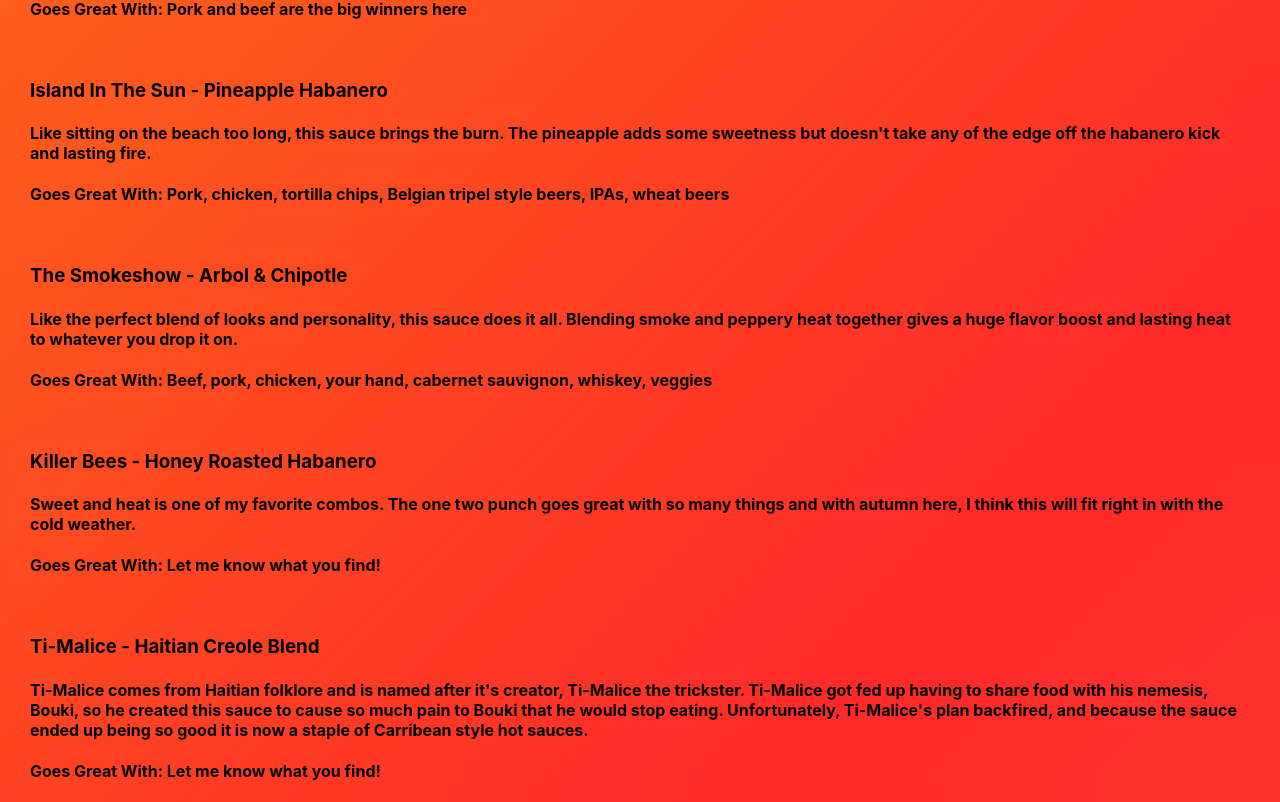
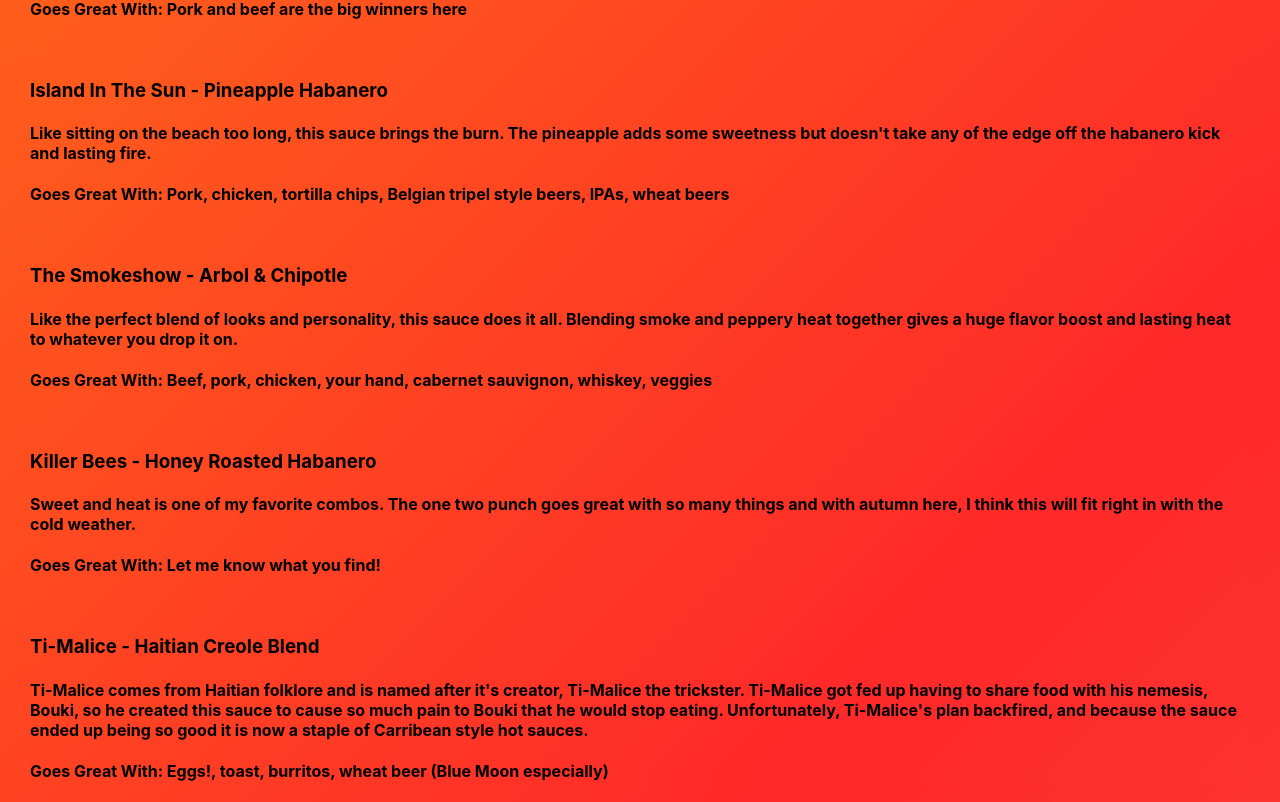
Before and after one commit to WyldWanderer/prometheus-hot-sauce, a React (Create React App) app: page / in a window 1280 px wide. Shown: the part 1241-2043 px from the top of the page. Built offline with nearby package versions, Linux system fonts and the light colour scheme.

Commit message:
Finished debugging for Heroku deployment

```diff
--- a/src/App.css
+++ b/src/App.css
@@ -3,7 +3,7 @@ body {
 	background-size: 400% 400%;
 	animation: gradient 10s ease infinite;
 	height: 100%;
-  margin: 15px;
+  	margin: 15px;
 }
 
 nav {
--- a/src/rawData/hotSaucesData.json
+++ b/src/rawData/hotSaucesData.json
@@ -52,7 +52,7 @@
         "7": {
             "name" : "Ti-Malice - Haitian Creole Blend",
             "description" : "Ti-Malice comes from Haitian folklore and is named after it's creator, Ti-Malice the trickster. Ti-Malice got fed up having to share food with his nemesis, Bouki, so he created this sauce to cause so much pain to Bouki that he would stop eating. Unfortunately, Ti-Malice's plan backfired, and because the sauce ended up being so good it is now a staple of Carribean style hot sauces.",
-            "bestOn" : "Let me know what you find!",
+            "bestOn" : "Eggs!, toast, burritos, wheat beer (Blue Moon especially)",
             "image" : ""
         }
     },
```
